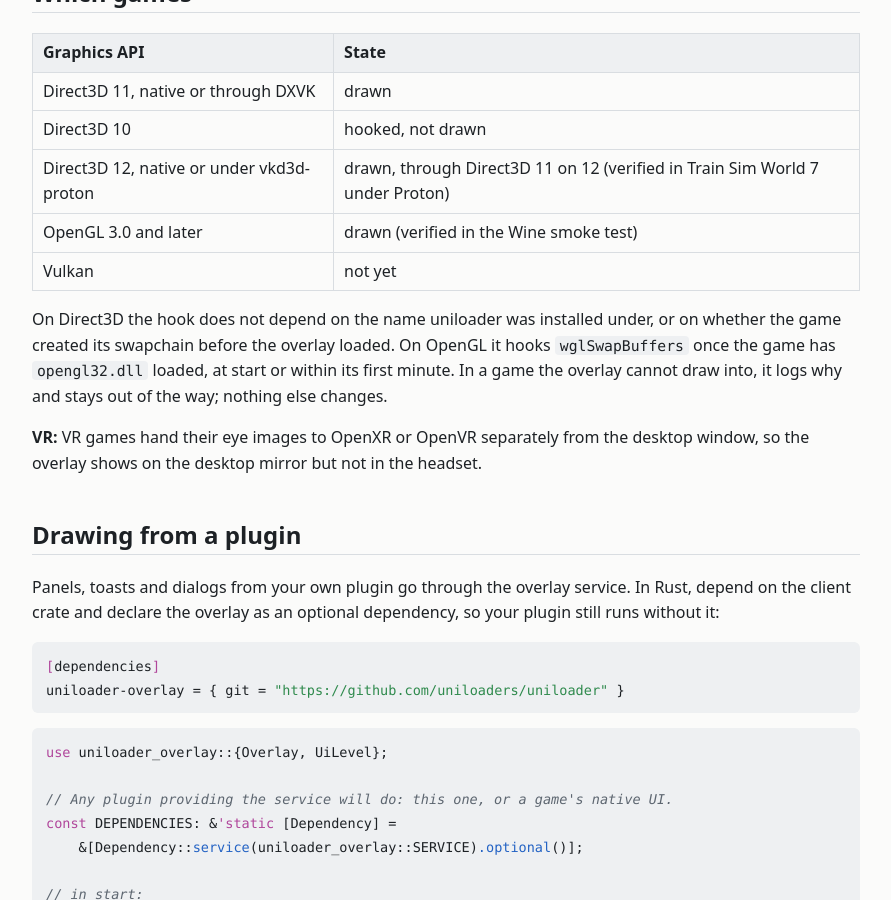
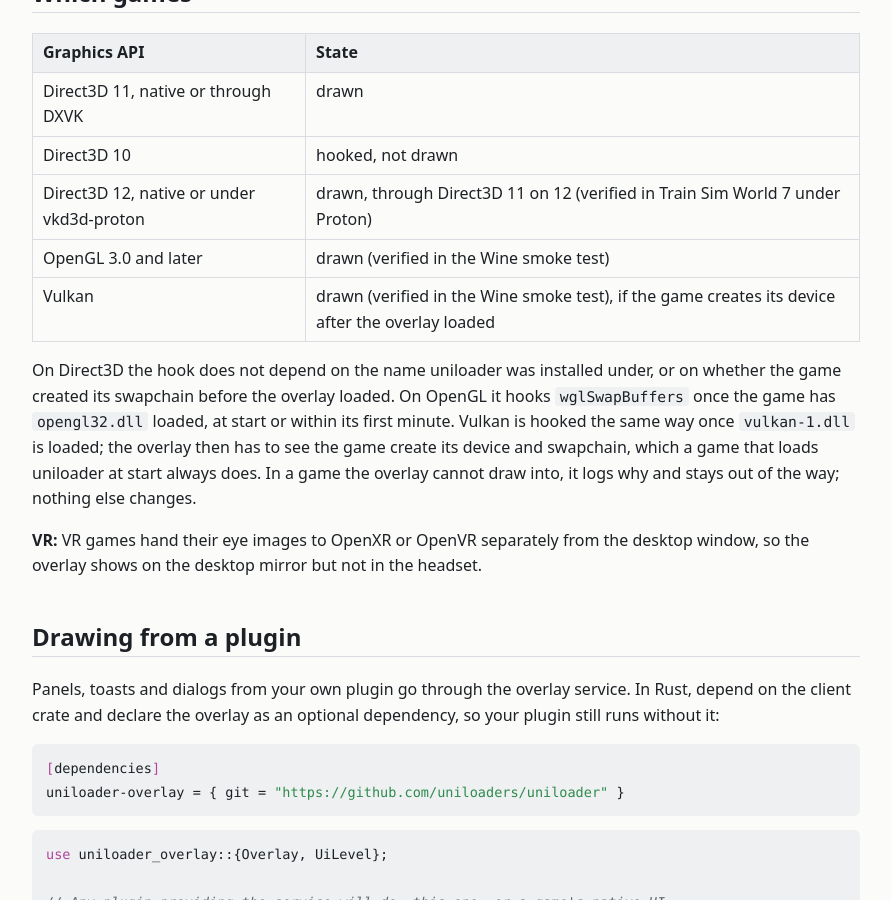
Before and after one commit to uniloaders/uniloaders.github.io, a Jekyll site: the page built from docs/overlay.md, in a window 1280 px wide and 900 px high, scrolled down 884 px. Shown: the whole window, without its empty margins (194-1085 px from the left). Built offline with Jekyll 4.4.1, drawn with Linux system fonts in a browser that asks for light colours.

Commit message:
Document the Vulkan overlay
Co-Authored-By: Claude Opus 5.5 <noreply@anthropic.com>

```diff
--- a/docs/overlay.md
+++ b/docs/overlay.md
@@ -35,12 +35,14 @@ windows, their sizes and opacity are saved to `uniloader/config/overlay-windows.
 | Direct3D 10 | hooked, not drawn |
 | Direct3D 12, native or under vkd3d-proton | drawn, through Direct3D 11 on 12 (verified in Train Sim World 7 under Proton) |
 | OpenGL 3.0 and later | drawn (verified in the Wine smoke test) |
-| Vulkan | not yet |
+| Vulkan | drawn (verified in the Wine smoke test), if the game creates its device after the overlay loaded |
 
 On Direct3D the hook does not depend on the name uniloader was installed under, or on
 whether the game created its swapchain before the overlay loaded. On OpenGL it hooks
 `wglSwapBuffers` once the game has `opengl32.dll` loaded, at start or within its first
-minute. In a game the overlay
+minute. Vulkan is hooked the same way once `vulkan-1.dll` is loaded; the overlay then has to
+see the game create its device and swapchain, which a game that loads uniloader at start
+always does. In a game the overlay
 cannot draw into, it logs why and stays out of the way; nothing else changes.
 
 **VR:** VR games hand their eye images to OpenXR or OpenVR separately from the desktop
```
